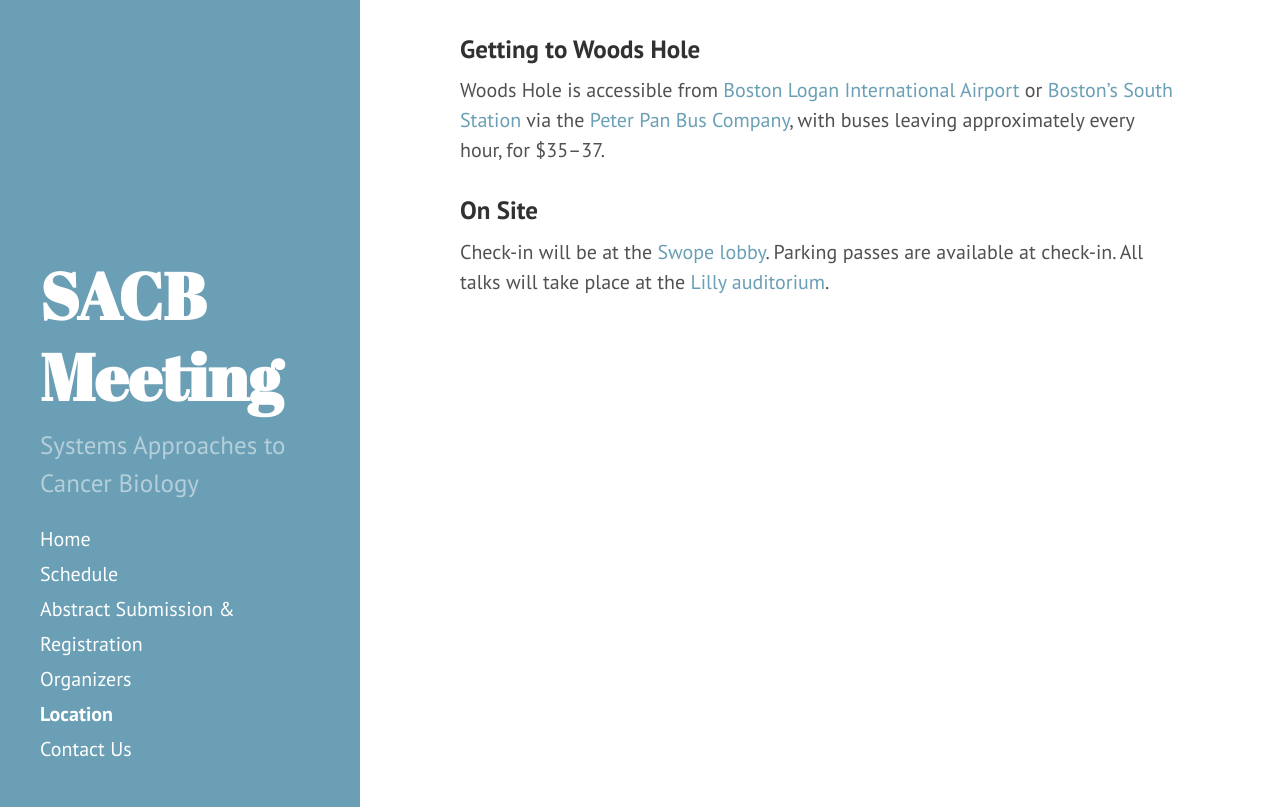
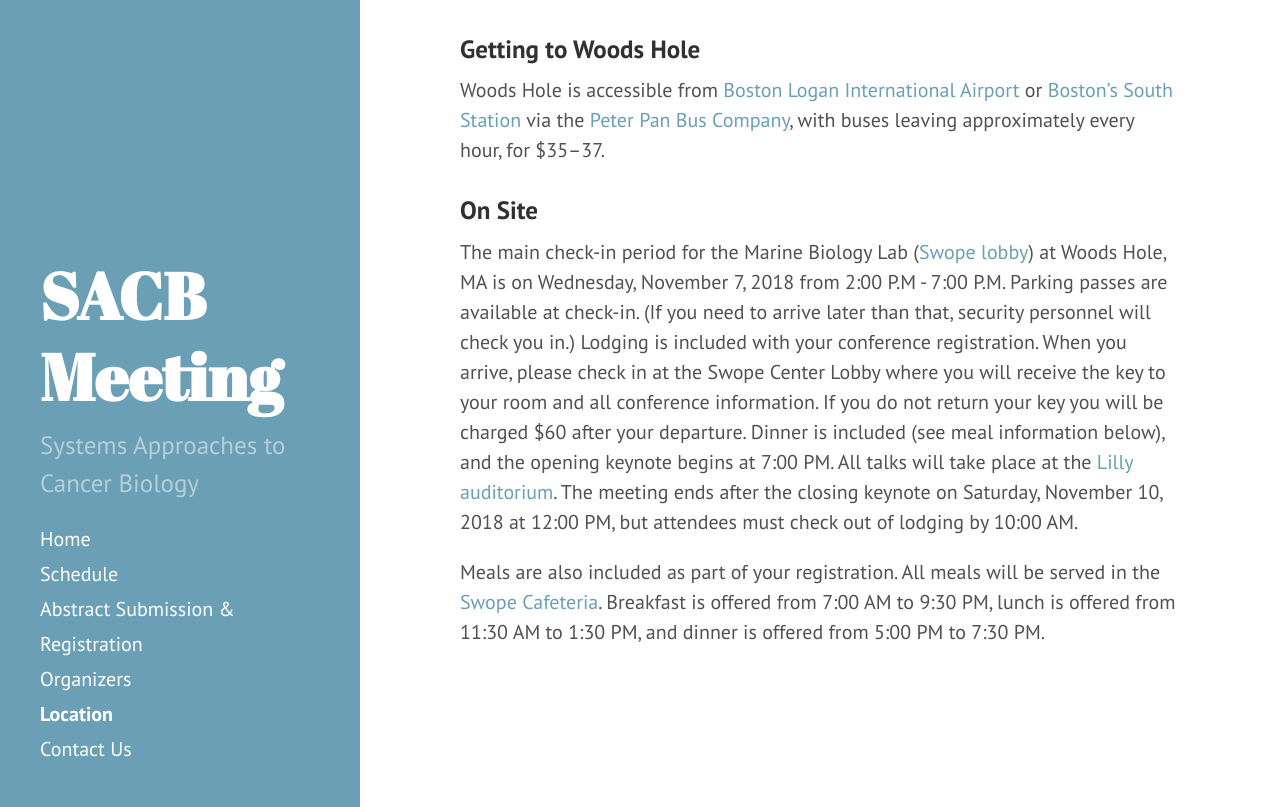
Before and after one commit to AECCSB/sacb-meeting, a Jekyll site: the page built from location.md, in a window 1280 px wide and 900 px high, scrolled down 741 px, cut to the strip 93-900 px from the top of the window. Built offline with Jekyll 4.4.1, drawn with Linux system fonts in a browser that asks for light colours.

Commit message:
Update location.md

```diff
--- a/location.md
+++ b/location.md
@@ -22,4 +22,6 @@ Woods Hole is accessible from [Boston Logan International Airport](https://www.m
 
 ### On Site
 
-Check-in will be at the [Swope lobby](https://www.google.com/maps/place/Swope+Center/@41.5264212,-70.6729768,17z/data=!4m2!3m1!1s0x89e4d88702f1e6cf:0xf6558c472d4aa281). Parking passes are available at check-in. All talks will take place at the [Lilly auditorium](https://www.google.com/maps/place/Marine+Biological+Laboratory/@41.5256391,-70.6746096,17z/data=!3m1!4b1!4m2!3m1!1s0x89e4d886d3a35f5d:0xbd6dcdc149d1a8c).
+The main check-in period for the Marine Biology Lab ([Swope lobby](https://www.google.com/maps/place/Swope+Center/@41.5264212,-70.6729768,17z/data=!4m2!3m1!1s0x89e4d88702f1e6cf:0xf6558c472d4aa281)) at Woods Hole, MA is on Wednesday, November 7, 2018 from 2:00 P.M - 7:00 P.M. Parking passes are available at check-in. (If you need to arrive later than that, security personnel will check you in.) Lodging is included with your conference registration. When you arrive, please check in at the Swope Center Lobby where you will receive the key to your room and all conference information. If you do not return your key you will be charged $60 after your departure. Dinner is included (see meal information below), and the opening keynote begins at 7:00 PM. All talks will take place at the [Lilly auditorium](https://www.google.com/maps/place/Marine+Biological+Laboratory/@41.5256391,-70.6746096,17z/data=!3m1!4b1!4m2!3m1!1s0x89e4d886d3a35f5d:0xbd6dcdc149d1a8c). The meeting ends after the closing keynote on Saturday, November 10, 2018 at 12:00 PM, but attendees must check out of lodging by 10:00 AM.
+
+Meals are also included as part of your registration. All meals will be served in the [Swope Cafeteria](http://www.mbl.edu/swope/). Breakfast is offered from 7:00 AM to 9:30 PM, lunch is offered from 11:30 AM to 1:30 PM, and dinner is offered from 5:00 PM to 7:30 PM.
```
